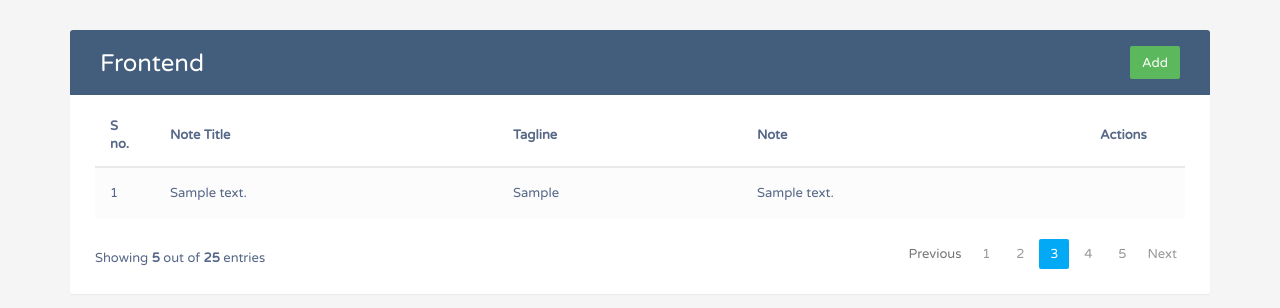
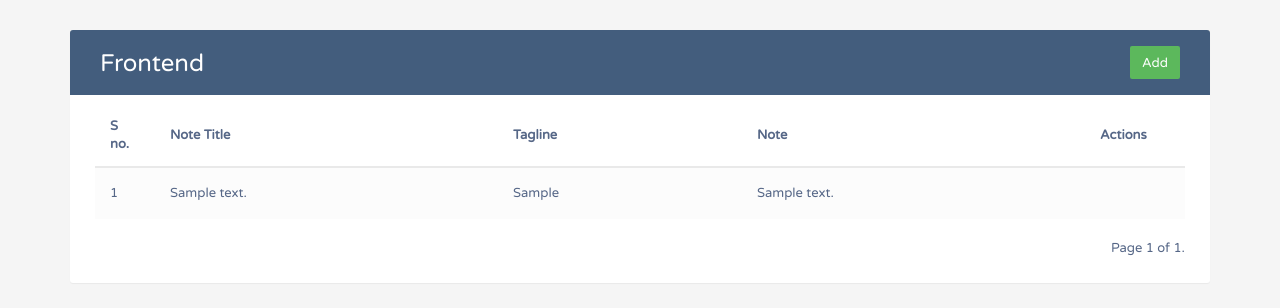
Before and after one commit to vkmaury/frontend1, a Django app: page / in a window 1280 px wide. Shown: the top 308 px of the page. Run offline with Django 3.2, Linux system fonts and the light colour scheme; tables that the repository leaves empty hold one stand-in row (values such as "Sample post"); some libraries are stand-ins or nearby versions.

Commit message:
new changes1

```diff
--- a/frontend/frontendapp/templates/home.html
+++ b/frontend/frontendapp/templates/home.html
@@ -3,8 +3,8 @@
 <head>
     <meta charset="utf-8">
     <meta http-equiv="X-UA-Compatible" content="IE=edge">
-<meta name="viewport" content="width=device-width, initial-scale=1">
-<title>Bootstrap CRUD Data Table for Database with Modal Form</title>
+
+    <title>Frontend</title>
     <link rel="stylesheet" href="https://fonts.googleapis.com/css?family=Roboto|Varela+Round">
     <link rel="stylesheet" href="https://fonts.googleapis.com/icon?family=Material+Icons">
     <link rel="stylesheet" href="https://maxcdn.bootstrapcdn.com/font-awesome/4.7.0/css/font-awesome.min.css">
@@ -231,6 +231,7 @@
 	.modal form label {
 		font-weight: normal;
 	}
+
     </style>
 </head>
 <body>
@@ -259,30 +260,40 @@
             <tbody>
             {% for i in data %}
             <tr>
-                        <td>{{forloop.counter}} </td>
+                <td>{{forloop.counter}}</td>
                 <td>{{i.note_title}}</td>
                 <td>{{i.tag_line}}</td>
                 <td>{{i.note}}</td>
 
                 <td>
-                            <a href="#editEmployeeModal-{{ forloop.counter }}" class="edit" data-toggle="modal"><i class="material-icons" data-toggle="tooltip" title="Edit">&#xE254;</i></a>
-                            <a href="#deleteEmployeeModal-{{ forloop.counter }}" class="delete" data-toggle="modal"><i class="material-icons" data-toggle="tooltip" title="Delete">&#xE872;</i></a>
+                    <a href="#editEmployeeModal-{{ forloop.counter }}" class="edit" data-toggle="modal"><i
+                            class="material-icons" data-toggle="tooltip" title="Edit">&#xE254;</i></a>
+                    <a href="#deleteEmployeeModal-{{ forloop.counter }}" class="delete" data-toggle="modal"><i
+                            class="material-icons" data-toggle="tooltip" title="Delete">&#xE872;</i></a>
                 </td>
             </tr>
             {% endfor %}
             </tbody>
         </table>
         <div class="clearfix">
-                <div class="hint-text">Showing <b>5</b> out of <b>25</b> entries</div>
-                <ul class="pagination">
-                    <li class="page-item disabled"><a href="#">Previous</a></li>
-                    <li class="page-item"><a href="#" class="page-link">1</a></li>
-                    <li class="page-item"><a href="#" class="page-link">2</a></li>
-                    <li class="page-item active"><a href="#" class="page-link">3</a></li>
-                    <li class="page-item"><a href="#" class="page-link">4</a></li>
-                    <li class="page-item"><a href="#" class="page-link">5</a></li>
-                    <li class="page-item"><a href="#" class="page-link">Next</a></li>
-                </ul>
+
+            <div class="pagination">
+    <span class="step-links">
+        {% if data.has_previous %}
+            <a href="?page=1">&laquo; first</a>
+            <a href="?page={{ data.previous_page_number }}">previous</a>
+        {% endif %}
+
+        <span class="current">
+            Page {{ data.number }} of {{ data.paginator.num_pages }}.
+        </span>
+
+        {% if data.has_next %}
+            <a href="?page={{ data.next_page_number }}">next</a>
+            <a href="?page={{ data.paginator.num_pages }}">last &raquo;</a>
+        {% endif %}
+    </span>
+            </div>
         </div>
     </div>
 </div>
@@ -290,7 +301,7 @@
 <div id="addEmployeeModal" class="modal fade">
     <div class="modal-dialog">
         <div class="modal-content">
-				<form action="save"  method="POST">
+            <form action="save" method="POST">
                 {% csrf_token %}
                 <div class="modal-header">
                     <h4 class="modal-title">Add Note</h4>
@@ -299,7 +310,7 @@
                 <div class="modal-body">
                     <div class="form-group">
                         <label>Note Title</label>
-							<input type="text"  name="nm"   class="form-control" required>
+                        <input type="text" name="nm" class="form-control" required>
                     </div>
                     <div class="form-group">
                         <label>Tagline</label>
--- a/frontend/frontendapp/views.py
+++ b/frontend/frontendapp/views.py
@@ -6,10 +6,13 @@ from django.core.paginator import Paginator
 # Create your views here.
 def home(request):
     data = front_end.objects.all()
+    paginator = Paginator(data, 6)
+    page_number = request.GET.get('page')
+    data = paginator.get_page(page_number)
     context = {
-        'data':data,
+        'data': data,
     }
-    return render(request,'home.html',context)
+    return render(request, 'home.html', context)
 
 
 def save(request):
@@ -20,16 +23,16 @@ def save(request):
         front_end(note_title=nm, tag_line=tg, note=nt).save()
         return redirect('home')
 
-def update(request,id):
+
+def update(request, id):
     if request.method == 'POST':
         nm = request.POST['nm']
         tg = request.POST['tg']
         nt = request.POST['nt']
-        front_end(id=id,note_title=nm, tag_line=tg, note=nt).save()
+        front_end(id=id, note_title=nm, tag_line=tg, note=nt).save()
         return redirect('home')
 
-
-    return redirect(request,'home.html')
+    return redirect(request, 'home.html')
 
 
 def edit(request):
@@ -37,9 +40,10 @@ def edit(request):
     context = {
         'data': data,
     }
-    return redirect(request,'home.html',context)
+    return redirect(request, 'home.html', context)
 
-def delete(request,id):
+
+def delete(request, id):
     data = front_end.objects.filter(id=id)
     data.delete()
     context = {
```
Also changed, not shown: frontend/db.sqlite3. Lines whose indentation alone changed are shown as unchanged.
